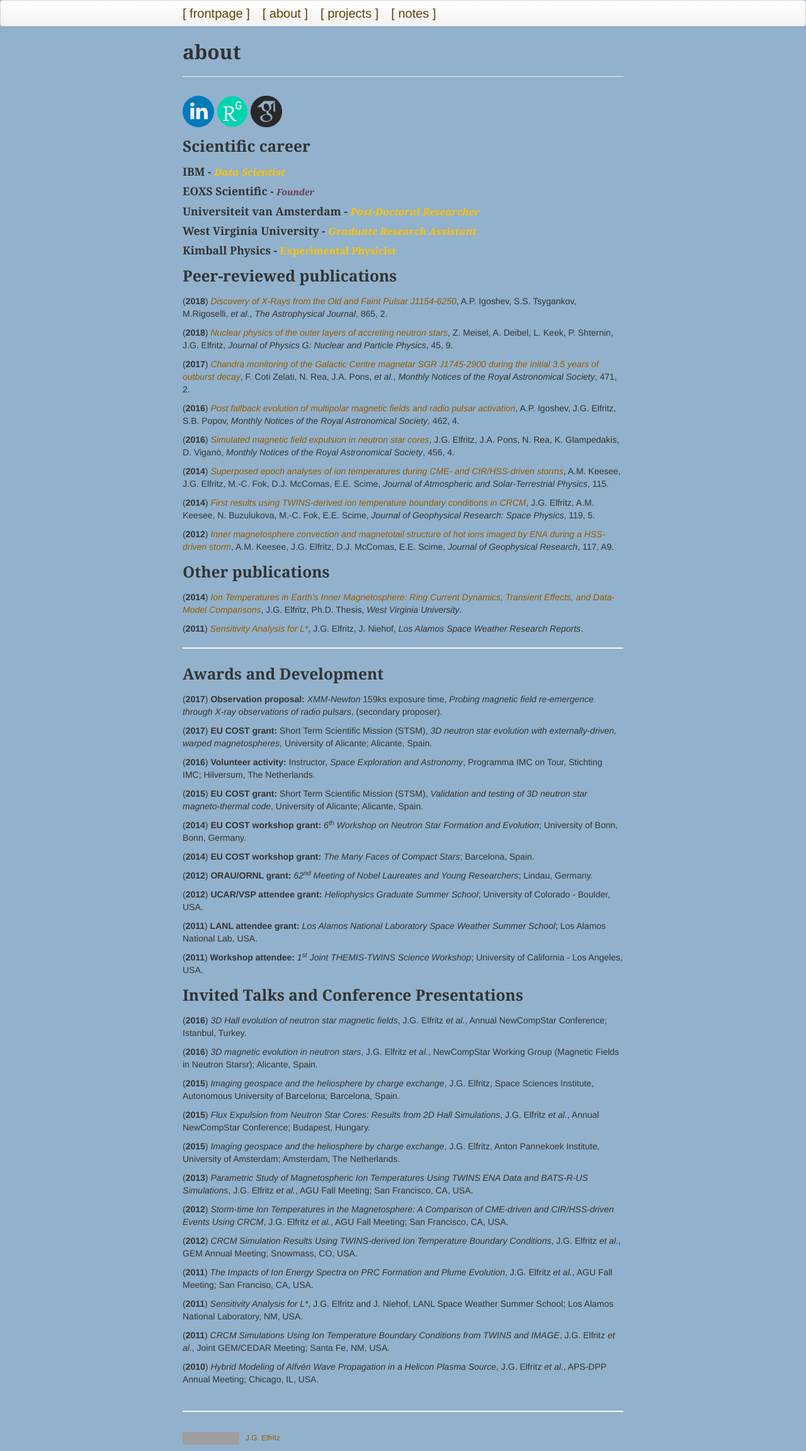
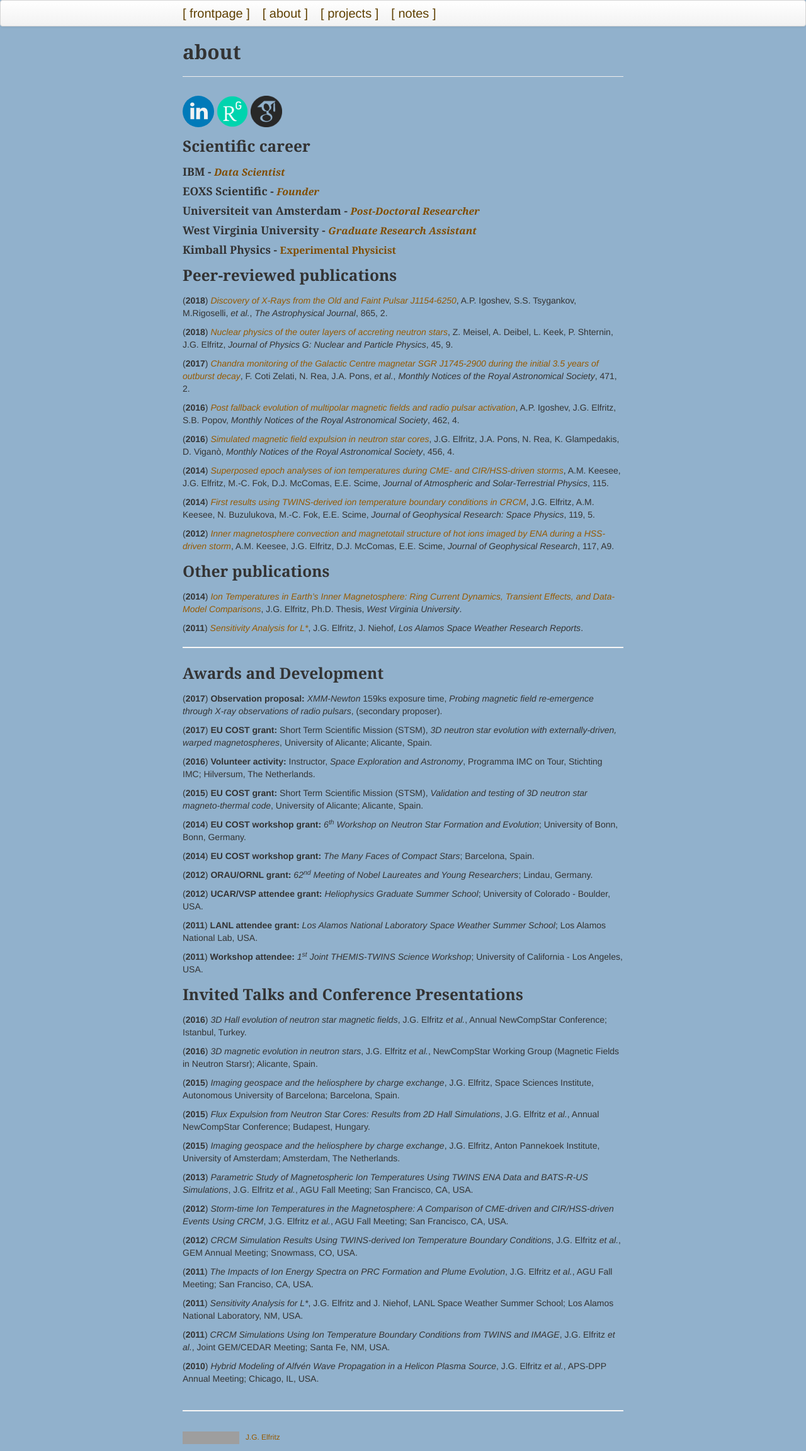
Before and after one commit to justinelfritz/justinelfritz.github.io, a Jekyll site: the page built from pages/about.md, in a window 1280 px wide. Shown: the whole page at 63% size. Built offline with Jekyll 4.4.1, drawn with Linux system fonts in a browser that asks for light colours; grey boxes are pictures that could not be loaded.

Commit message:
more about formatting runs

```diff
--- a/pages/about.md
+++ b/pages/about.md
@@ -8,15 +8,15 @@ description: general synopsis and motivation
 
 ### Scientific career
 
-#### **IBM** - <span style="font-size:0.9em; font-style:italic; color:#FFC300">Data Scientist</span>
+#### **IBM** - <span style="font-size:0.9em; font-style:italic; color:#804d00">Data Scientist</span>
 
-#### **EOXS Scientific** - <span style="font-size:0.8em; font-style:italic; color:#6d3d4d">Founder</span>
+#### **EOXS Scientific** - <span style="font-size:0.9em; font-style:italic; color:#804d00">Founder</span>
 
-#### **Universiteit van Amsterdam** - <span style="font-size:0.9em; color:#ffc300; font-style:italic">Post-Doctoral Researcher</span>
+#### **Universiteit van Amsterdam** - <span style="font-size:0.9em; color:#804d00; font-style:italic">Post-Doctoral Researcher</span>
 
-#### **West Virginia University** - <span style="font-size:0.9em; color:#ffc300; font-style:italic">Graduate Research Assistant</span>
+#### **West Virginia University** - <span style="font-size:0.9em; color:#804d00; font-style:italic">Graduate Research Assistant</span>
 
-#### **Kimball Physics** - <span style="font-size:0.9em; color:#ffc300; font-style:italc">Experimental Physicist</span>
+#### **Kimball Physics** - <span style="font-size:0.9em; color:#804d00; font-style:italc">Experimental Physicist</span>
 
 
 ### Peer-reviewed publications
```
